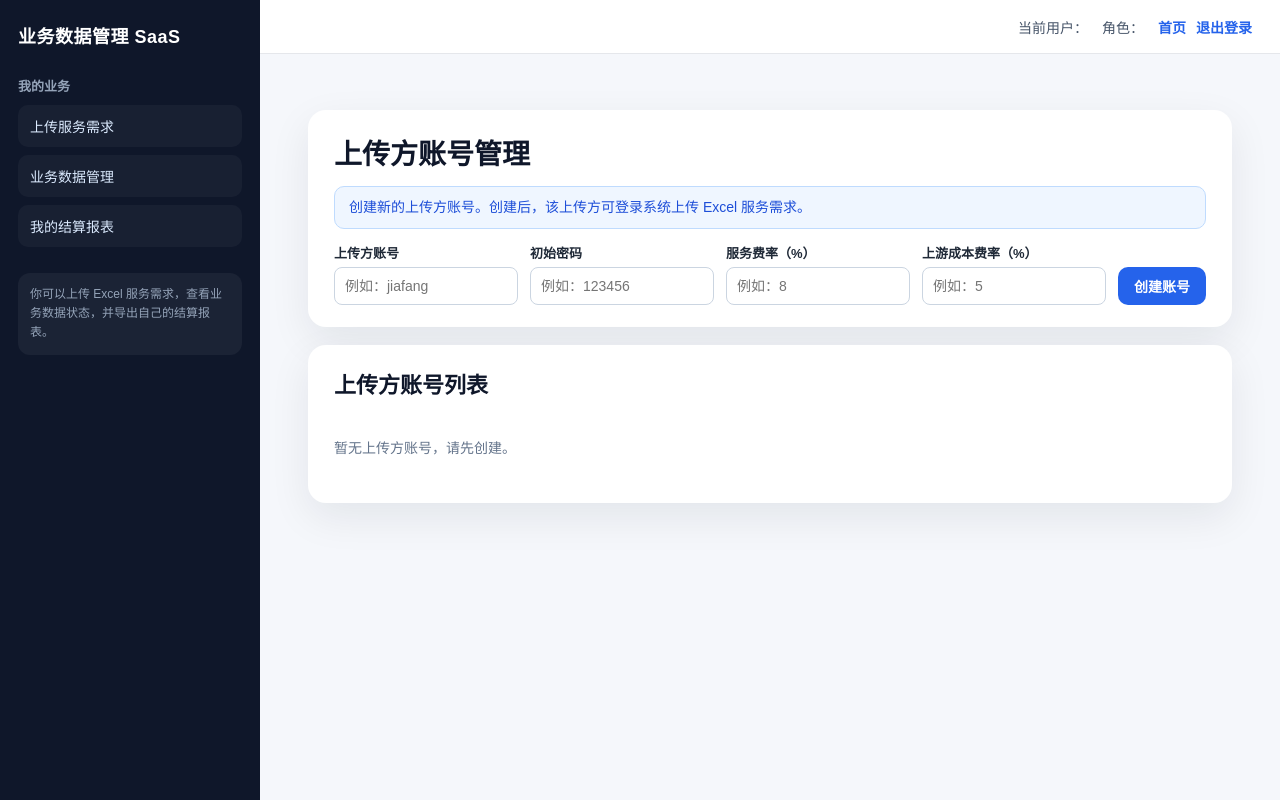
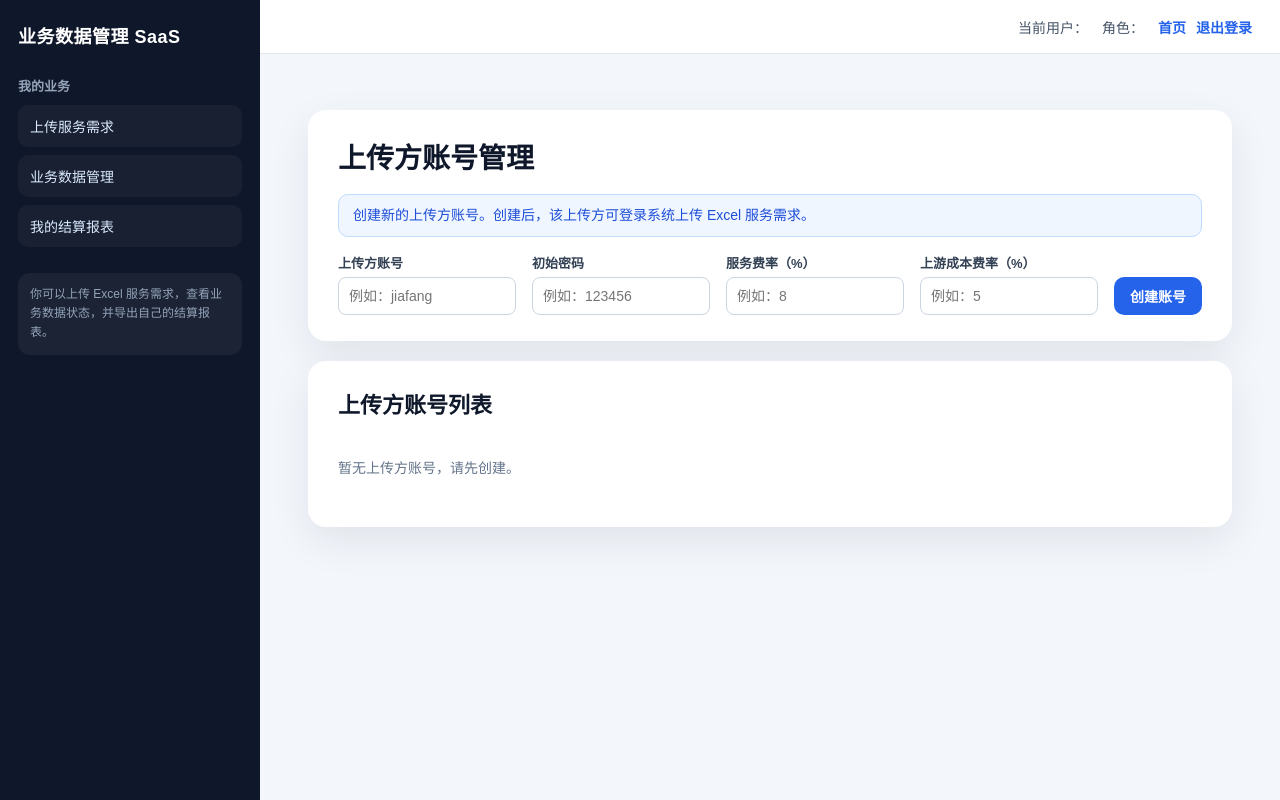
Before and after one commit to jordanlee5/business-saas-mvp, a FastAPI app: template app/templates/partners.html in a window 1280 px wide. Run offline with FastAPI, Linux system fonts and the light colour scheme; the template is opened without the code that fills it, so the values that code supplies are empty.

Commit message:
migrate partners page to shared styles

```diff
--- a/app/templates/partners.html
+++ b/app/templates/partners.html
@@ -4,141 +4,143 @@
 
 {% block content %}
     <style>
-        body {
-            margin: 0;
-            font-family: "Microsoft YaHei", Arial, sans-serif;
-            background: #f5f7fb;
-            color: #1f2937;
+        .partners-page {
+            max-width: 1240px;
         }
 
-        .container {
-            max-width: 1080px;
-            margin: 40px auto;
-            padding: 0 24px;
+        .partners-page .ui-card {
+            padding: 26px 30px;
+            margin-bottom: 20px;
         }
-        .card {
-            background: white;
-            border-radius: 16px;
-            padding: 32px;
-            box-shadow: 0 10px 30px rgba(15, 23, 42, 0.08);
-            margin-bottom: 24px;
+
+        .partners-page h1 {
+            font-size: 28px;
+            margin: 0 0 18px 0;
+            color: var(--text-main);
         }
-        h1, h2 {
-            margin-top: 0;
-            color: #0f172a;
+
+        .partners-page h2 {
+            font-size: 22px;
+            margin: 0 0 14px 0;
+            color: var(--text-main);
         }
-        .hint {
-            background: #eff6ff;
-            color: #1d4ed8;
-            border: 1px solid #bfdbfe;
-            padding: 14px;
-            border-radius: 10px;
-            margin-bottom: 18px;
-            line-height: 1.7;
+
+        .partners-page .ui-hint {
+            margin-bottom: 16px;
         }
 
         .warning {
             background: #fff7ed;
             color: #9a3412;
             border: 1px solid #fed7aa;
-            padding: 14px;
-            border-radius: 10px;
-            margin-bottom: 18px;
-            line-height: 1.7;
+            padding: 10px 14px;
+            margin-bottom: 14px;
+            border-radius: var(--radius-control);
+            line-height: 1.5;
+            font-size: 14px;
         }
 
-        .cancel-edit-link {
-            display: inline-block;
-            border-radius: 8px;
-            padding: 11px 16px;
-            background: #e5e7eb;
-            color: #374151;
-            text-decoration: none;
-            font-weight: 700;
-            text-align: center;
-        }
-        .editing-row {
-            background: #eff6ff;
-        }
-        .form-grid {
-            display: grid;
-            grid-template-columns: 1fr 1fr 1fr 1fr auto;
-            gap: 14px;
-            align-items: end;
-        }
-        label {
-            display: block;
-            font-weight: 600;
-            margin-bottom: 8px;
-        }
-        input {
-            width: 100%;
-            box-sizing: border-box;
-            padding: 11px 12px;
-            border: 1px solid #cbd5e1;
-            border-radius: 10px;
+        .message {
+            margin-bottom: 14px;
+            padding: 10px 14px;
+            border-radius: var(--radius-control);
             font-size: 14px;
         }
-        button {
-            padding: 12px 22px;
-            border: none;
-            border-radius: 10px;
-            background: #2563eb;
-            color: white;
-            font-size: 15px;
-            font-weight: 700;
-            cursor: pointer;
-            white-space: nowrap;
-        }
-        button:hover {
-            background: #1d4ed8;
-        }
-        .message {
-            margin-bottom: 18px;
-            padding: 12px;
-            border-radius: 10px;
-            font-size: 14px;
-        }
+
         .success {
             background: #ecfdf5;
             color: #047857;
             border: 1px solid #bbf7d0;
         }
+
         .error {
             background: #fef2f2;
             color: #b91c1c;
             border: 1px solid #fecaca;
         }
+
+        .form-grid {
+            display: grid;
+            grid-template-columns: repeat(4, minmax(170px, 1fr)) auto;
+            gap: 16px;
+            align-items: end;
+        }
+
+        .form-grid label {
+            display: block;
+            font-size: 13px;
+            font-weight: 700;
+            margin-bottom: 5px;
+            color: #334155;
+        }
+
+        .form-grid input {
+            width: 100%;
+            height: 38px;
+            box-sizing: border-box;
+            padding: 0 10px;
+            border: 1px solid #cbd5e1;
+            border-radius: 8px;
+            font-size: 14px;
+        }
+
+        .form-grid .ui-button-primary {
+            height: 38px;
+            padding: 0 16px;
+            font-size: 14px;
+        }
+
+        .cancel-edit-link {
+            height: 38px;
+            padding: 0 14px;
+            display: inline-flex;
+            align-items: center;
+            justify-content: center;
+            font-size: 14px;
+            white-space: nowrap;
+        }
+
+        .editing-row {
+            background: #eff6ff;
+        }
+
         table {
             width: 100%;
             border-collapse: collapse;
-            margin-top: 18px;
-        }
-        th, td {
-            border-bottom: 1px solid #e2e8f0;
-            padding: 13px 10px;
-            text-align: left;
+            margin-top: 14px;
             font-size: 14px;
         }
+
+        th,
+        td {
+            padding: 10px 10px;
+            font-size: 13px;
+            border-bottom: 1px solid var(--border-light);
+            white-space: nowrap;
+            text-align: left;
+        }
+
         th {
+            background: #f8fafc;
             color: #475569;
-            background: #f8fafc;
         }
+
         .badge {
             display: inline-block;
-            padding: 4px 10px;
+            padding: 3px 8px;
             border-radius: 999px;
             background: #eff6ff;
             color: #1d4ed8;
             font-weight: 700;
             font-size: 12px;
         }
+
         .edit-link {
             display: inline-block;
-            padding: 6px 12px;
+            padding: 5px 10px;
             border-radius: 8px;
             background: #eff6ff;
-            color: #2563eb;
+            color: var(--primary-blue);
             text-decoration: none;
             font-weight: 700;
             font-size: 13px;
@@ -149,129 +151,15 @@
         }
 
         .empty {
-            color: #64748b;
-            padding: 20px 0;
-        }
-
-        /* 上传方账号管理页：紧凑统一风格 V1 */
-        .container {
-            max-width: 1180px;
-            margin: 28px auto;
-            padding: 0 20px;
-        }
-
-        .card {
-            background: white;
-            border-radius: 18px;
-            padding: 22px 26px;
-            margin-bottom: 18px;
-            box-shadow: 0 14px 40px rgba(15, 23, 42, 0.08);
-        }
-
-        h1 {
-            font-size: 28px;
-            margin: 0 0 14px 0;
-            color: #0f172a;
-        }
-
-        h2 {
-            font-size: 22px;
-            margin: 0 0 14px 0;
-            color: #0f172a;
-        }
-
-        .hint,
-        .warning {
-            padding: 10px 14px;
-            margin-bottom: 14px;
-            border-radius: 10px;
-            line-height: 1.5;
-            font-size: 14px;
-        }
-
-        .message {
-            margin-bottom: 14px;
-            padding: 10px 14px;
-            border-radius: 10px;
-            font-size: 14px;
-        }
-
-        .form-grid {
-            display: grid;
-            grid-template-columns: repeat(4, minmax(160px, 1fr)) auto;
-            gap: 12px;
-            align-items: end;
-        }
-
-        .form-grid label {
-            font-size: 13px;
-            margin-bottom: 5px;
-        }
-
-        .form-grid input {
-            height: 38px;
-            padding: 0 10px;
-            border-radius: 8px;
-            font-size: 14px;
-        }
-
-        button {
-            height: 38px;
-            padding: 0 16px;
-            border-radius: 10px;
-            font-size: 14px;
-        }
-
-        .cancel-edit-link {
-            height: 38px;
-            padding: 0 14px;
-            display: inline-flex;
-            align-items: center;
-            justify-content: center;
-            border-radius: 10px;
-            font-size: 14px;
-        }
-
-        table {
-            width: 100%;
-            border-collapse: collapse;
-            margin-top: 10px;
-            font-size: 14px;
-        }
-
-        th,
-        td {
-            padding: 10px 10px;
-            font-size: 13px;
-            border-bottom: 1px solid #e2e8f0;
-            white-space: nowrap;
-        }
-
-        th {
-            background: #f8fafc;
-            color: #475569;
-        }
-
-        .badge {
-            padding: 3px 8px;
-            font-size: 12px;
-        }
-
-        .edit-link {
-            padding: 5px 10px;
-            border-radius: 8px;
-            font-size: 13px;
-        }
-
-        .empty {
+            color: var(--text-muted);
             padding: 24px 0;
             font-size: 14px;
         }
     </style>
 
 
-<div class="container">
-    <div class="card">
+<div class="page-container partners-page">
+    <div class="ui-card">
         <h1>
             {% if edit_partner %}
                 编辑上传方账号
@@ -281,7 +169,7 @@
         </h1>
 
         {% if edit_partner %}
-            <div class="hint">
+            <div class="ui-hint">
                 当前模式：编辑账号。正在编辑：<strong>{{ edit_partner.username }}</strong>
             </div>
 
@@ -289,7 +177,7 @@
                 费率修改只影响修改后新上传的数据；已上传的历史业务数据继续按上传当时保存的费率快照计算，不会被新费率回溯影响。
             </div>
         {% else %}
-            <div class="hint">
+            <div class="ui-hint">
                 创建新的上传方账号。创建后，该上传方可登录系统上传 Excel 服务需求。
             </div>
         {% endif %}
@@ -355,7 +243,7 @@
                 </div>
 
                 <div>
-                    <button type="submit">
+                    <button type="submit" class="ui-button-primary">
                         {% if edit_partner %}
                             保存修改
                         {% else %}
@@ -363,14 +251,14 @@
                         {% endif %}
                     </button>
                     {% if edit_partner %}
-                        <a class="cancel-edit-link" href="/partners">取消编辑</a >
+                        <a class="cancel-edit-link ui-button-secondary" href="/partners">取消编辑</a >
                     {% endif %}
                 </div>
             </div>
         </form>
     </div>
 
-    <div class="card">
+    <div class="ui-card">
         <h2>上传方账号列表</h2>
 
         {% if partners %}
```
